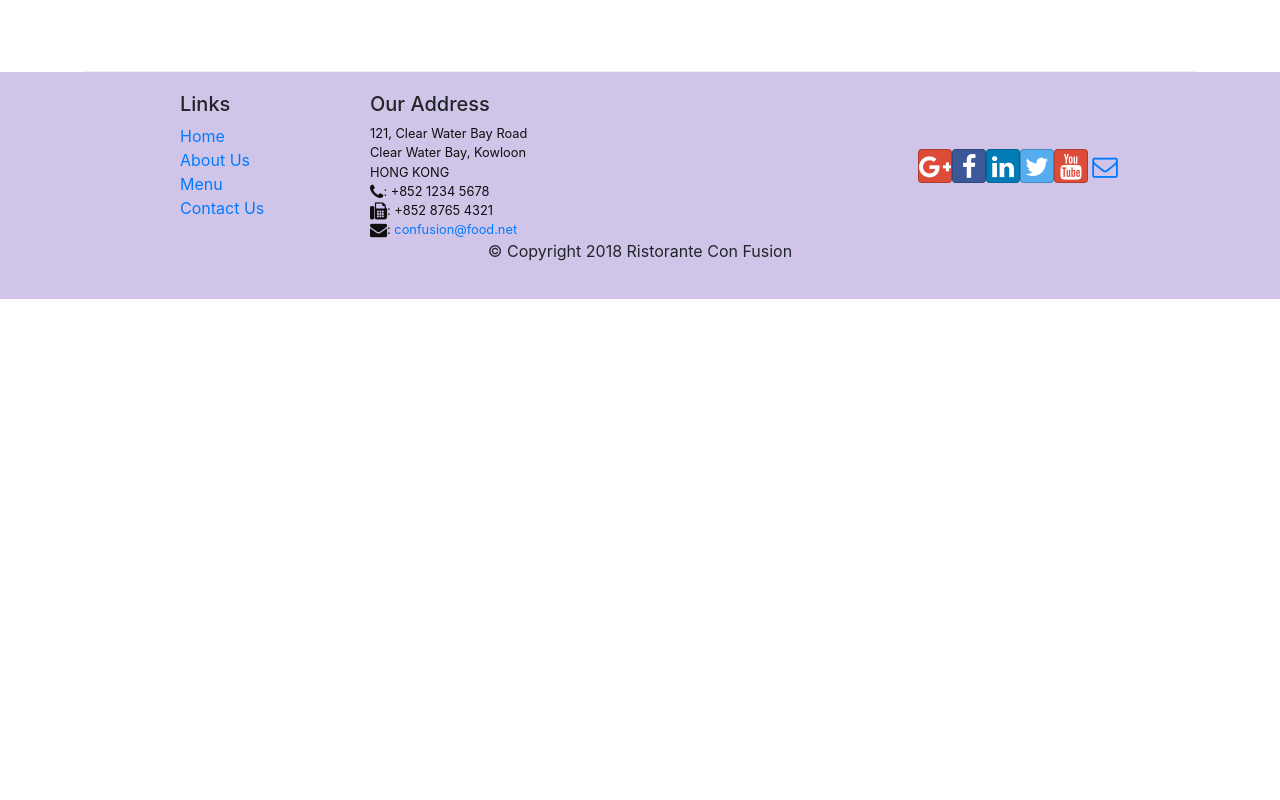
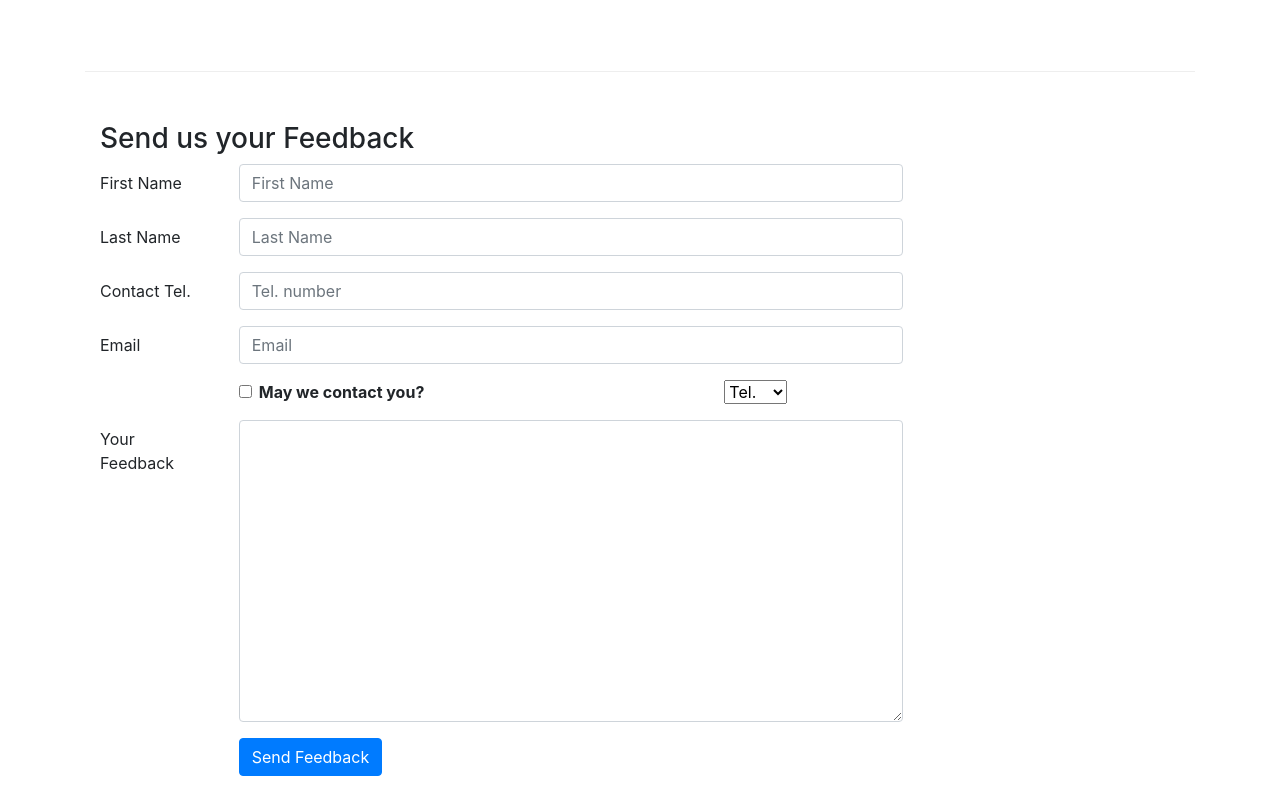
Before and after one commit to VoVyKhang/confusion, a React (Create React App) app: page /contactus in a window 1280 px wide. Shown: the part 800-1600 px from the top of the page. Before the commit the page ends 1099 px from the top, so only its background shows below. Built offline with nearby package versions, Linux system fonts and the light colour scheme.

Commit message:
Controlled Forms

```diff
--- a/src/components/ContactComponent.js
+++ b/src/components/ContactComponent.js
@@ -1,10 +1,46 @@
-import React from "react";
-import { Breadcrumb, BreadcrumbItem } from 'reactstrap';
+import React, { Component }  from "react";
+import { Breadcrumb, BreadcrumbItem, Button, Form, FormGroup, Label, Input, Col  } from 'reactstrap';
 import { Link } from 'react-router-dom';
 
 
-function Contact(props) {
-  return (
+class Contact extends Component  {
+  constructor(props) {
+    super(props);
+
+    this.state = {
+        firstname: '',
+        lastname: '',
+        telnum: '',
+        email: '',
+        agree: false,
+        contactType: 'Tel.',
+        message: ''
+    };
+
+    this.handleInputChange = this.handleInputChange.bind(this);
+    this.handleSubmit = this.handleSubmit.bind(this);
+
+}
+
+handleInputChange(event) {
+    const target = event.target;
+    const value = target.type === 'checkbox' ? target.checked : target.value;
+    const name = target.name;
+
+    this.setState({
+      [name]: value
+    });
+}
+
+handleSubmit(event) {
+    console.log('Current State is: ' + JSON.stringify(this.state));
+    alert('Current State is: ' + JSON.stringify(this.state));
+    event.preventDefault();
+}
+
+
+  render() {
+    return(
     <div className="container">
                   <div className="row">
                 <Breadcrumb>
@@ -63,8 +99,93 @@ function Contact(props) {
           </div>
         </div>
       </div>
+
+      <div className="row row-content">
+                   <div className="col-12">
+                      <h3>Send us your Feedback</h3>
+                   </div>
+                    <div className="col-12 col-md-9">
+                        <Form onSubmit={this.handleSubmit}>
+                            <FormGroup row>
+                                <Label htmlFor="firstname" md={2}>First Name</Label>
+                                <Col md={10}>
+                                    <Input type="text" id="firstname" name="firstname"
+                                        placeholder="First Name"
+                                        value={this.state.firstname}
+                                        onChange={this.handleInputChange} />
+                                </Col>
+                            </FormGroup>
+                            <FormGroup row>
+                                <Label htmlFor="lastname" md={2}>Last Name</Label>
+                                <Col md={10}>
+                                    <Input type="text" id="lastname" name="lastname"
+                                        placeholder="Last Name"
+                                        value={this.state.lastname}
+                                        onChange={this.handleInputChange} />
+                                </Col>
+                            </FormGroup>
+                            <FormGroup row>
+                            <Label htmlFor="telnum" md={2}>Contact Tel.</Label>
+                                <Col md={10}>
+                                    <Input type="tel" id="telnum" name="telnum"
+                                        placeholder="Tel. number"
+                                        value={this.state.telnum}
+                                        onChange={this.handleInputChange} />
+                                </Col>
+                            </FormGroup>
+                            <FormGroup row>
+                                <Label htmlFor="email" md={2}>Email</Label>
+                                <Col md={10}>
+                                    <Input type="email" id="email" name="email"
+                                        placeholder="Email"
+                                        value={this.state.email}
+                                        onChange={this.handleInputChange} />
+                                </Col>
+                            </FormGroup>
+                            <FormGroup row>
+                                <Col md={{size: 6, offset: 2}}>
+                                    <FormGroup check>
+                                        <Label check>
+                                            <Input type="checkbox"
+                                                name="agree"
+                                                checked={this.state.agree}
+                                                onChange={this.handleInputChange} /> {' '}
+                                            <strong>May we contact you?</strong>
+                                        </Label>
+                                    </FormGroup>
+                                </Col>
+                                <Col md={{size: 3, offset: 1}}>
+                                    <Input type="select" name="contactType"
+                                            value={this.state.contactType}
+                                            onChange={this.handleInputChange}>
+                                        <option>Tel.</option>
+                                        <option>Email</option>
+                                    </Input>
+                                </Col>
+                            </FormGroup>
+                            <FormGroup row>
+                                <Label htmlFor="message" md={2}>Your Feedback</Label>
+                                <Col md={10}>
+                                    <Input type="textarea" id="message" name="message"
+                                        rows="12"
+                                        value={this.state.message}
+                                        onChange={this.handleInputChange}></Input>
+                                </Col>
+                            </FormGroup>
+                            <FormGroup row>
+                                <Col md={{size: 10, offset: 2}}>
+                                    <Button type="submit" color="primary">
+                                        Send Feedback
+                                    </Button>
+                                </Col>
+                            </FormGroup>
+                        </Form>
+                    </div>
+               </div>
+
     </div>
-  );
+    )
+};
 }
 
 export default Contact;
```
